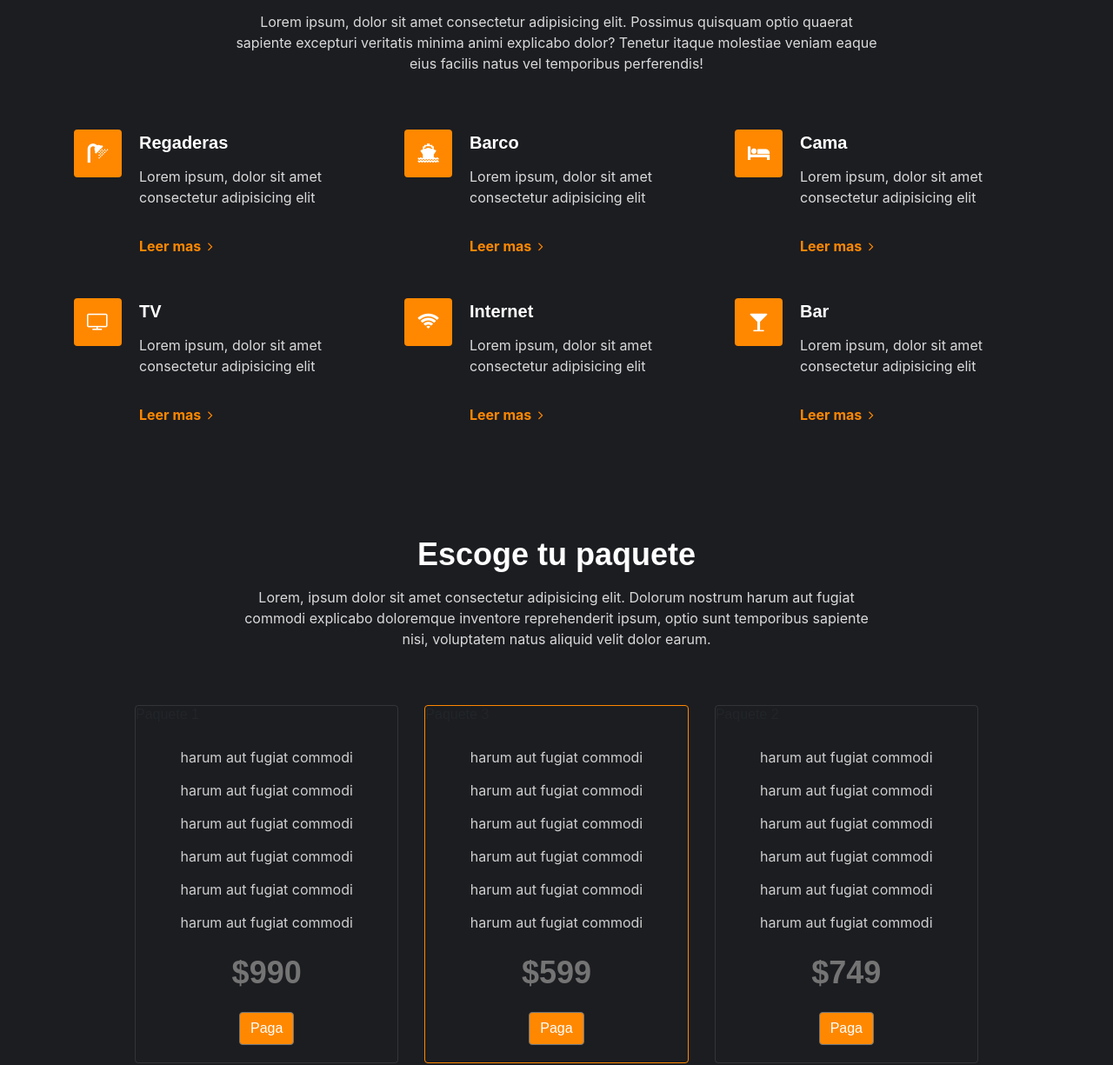
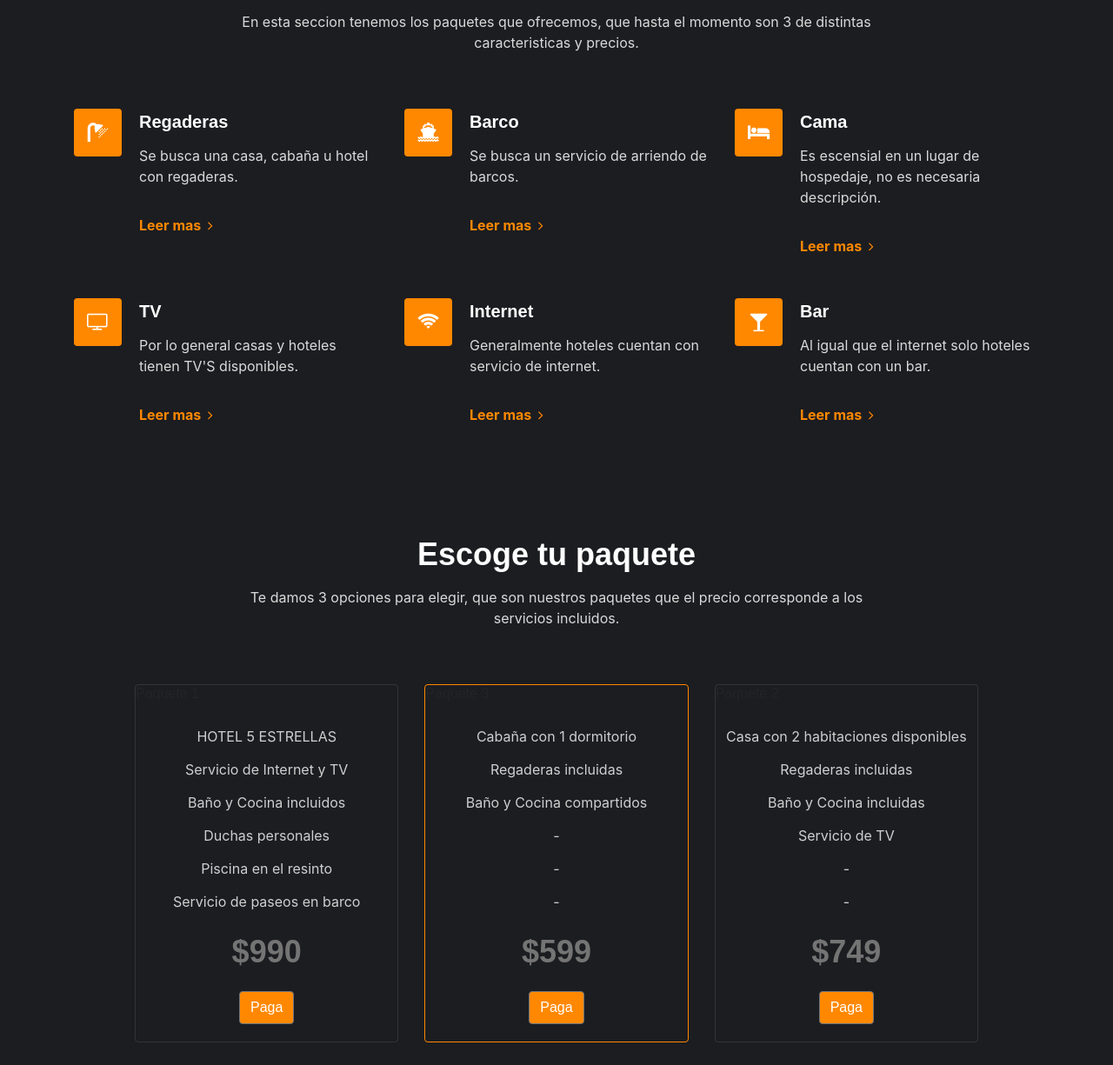
Before and after one commit to MarceloS19/Hoteleria_Mi_Destino, a plain HTML site: page servicios.html in a window 1280 px wide. Shown: the part 331-1556 px from the top of the page at 87% size. Drawn offline with nearby package versions, Linux system fonts and the light colour scheme.

Commit message:
Version 3.5
Quite la mayoria de los lorem

```diff
--- a/servicios.html
+++ b/servicios.html
@@ -64,9 +64,8 @@
             <div class="container py-md-3">
                 <div class="heading text-center mx-auto">
                     <h3 class="head">Mi servicios</h3>
-                    <p class="my-3 head">Lorem ipsum, dolor sit amet consectetur adipisicing elit. Possimus quisquam
-                        optio quaerat sapiente excepturi veritatis minima animi explicabo dolor? Tenetur
-                        itaque molestiae veniam eaque eius facilis natus vel temporibus perferendis!</p>
+                    <p class="my-3 head">En esta seccion tenemos los paquetes que ofrecemos, que hasta el momento son
+                        3 de distintas caracteristicas y precios.</p>
                 </div>
                 <div class="fea-gd-vv row mt-5 pt-3">
                     <div class="float-lt feature-gd col-lg-4 col-md-6">
@@ -75,7 +74,7 @@
                         </div>
                         <div class="icon-info">
                             <h5><a href="#">Regaderas</a></h5>
-                            <p>Lorem ipsum, dolor sit amet consectetur adipisicing elit</p>
+                            <p>Se busca una casa, cabaña u hotel con regaderas. </p>
                             <a href="#" class="red mt-3">Leer mas <span class="fa fa-angle-right pl-1">
                             </span></a>
                         </div>
@@ -86,7 +85,7 @@
                         </div>
                         <div class="icon-info">
                             <h5><a href="#">Barco</a></h5>
-                            <p>Lorem ipsum, dolor sit amet consectetur adipisicing elit</p>
+                            <p>Se busca un servicio de arriendo de barcos.</p>
                             <a href="#" class="red mt-3">Leer mas <span class="fa fa-angle-right pl-1">
                             </span></a>
                         </div>
@@ -97,7 +96,7 @@
                         </div>
                         <div class="icon-info">
                             <h5><a href="#">Cama</a></h5>
-                            <p>Lorem ipsum, dolor sit amet consectetur adipisicing elit</p>
+                            <p>Es escensial en un lugar de hospedaje, no es necesaria descripción.</p>
                             <a href="#" class="red mt-3">Leer mas <span class="fa fa-angle-right pl-1">
                             </span></a>
                         </div>
@@ -108,7 +107,7 @@
                         </div>
                         <div class="icon-info">
                             <h5><a href="#">TV</a></h5>
-                            <p>Lorem ipsum, dolor sit amet consectetur adipisicing elit</p>
+                            <p>Por lo general casas y hoteles tienen TV'S disponibles.</p>
                             <a href="#" class="red mt-3">Leer mas <span class="fa fa-angle-right pl-1">
                             </span></a>
                         </div>
@@ -119,7 +118,7 @@
                         </div>
                         <div class="icon-info">
                             <h5><a href="#">Internet</a></h5>
-                            <p>Lorem ipsum, dolor sit amet consectetur adipisicing elit</p>
+                            <p>Generalmente hoteles cuentan con servicio de internet.</p>
                             <a href="#" class="red mt-3">Leer mas <span class="fa fa-angle-right pl-1">
                             </span></a>
                         </div>
@@ -130,7 +129,7 @@
                         </div>
                         <div class="icon-info">
                             <h5><a href="#">Bar</a></h5>
-                            <p>Lorem ipsum, dolor sit amet consectetur adipisicing elit</p>
+                            <p>Al igual que el internet solo hoteles cuentan con un bar.</p>
                             <a href="#" class="red mt-3">Leer mas <span class="fa fa-angle-right pl-1">
                             </span></a>
                         </div>
@@ -146,9 +145,9 @@
             <div class="container py-md-3">
                 <div class="heading text-center mx-auto">
                     <h3 class="head">Escoge tu paquete</h3>
-                    <p class="my-3 head">Lorem, ipsum dolor sit amet consectetur adipisicing elit.
-                        Dolorum nostrum harum aut fugiat commodi explicabo doloremque inventore reprehenderit ipsum,
-                        optio sunt temporibus sapiente nisi, voluptatem natus aliquid velit dolor earum.</p>
+                    <p class="my-3 head">Te damos 3 opciones para elegir, que son nuestros paquetes que el precio
+                        corresponde a los servicios incluidos.
+                    </p>
                 </div>
                 <div class="row tank-pricing-7-gd-top pt-3 mt-5">
 
@@ -159,22 +158,22 @@
                                 <div class="ank-pricing-7-bottom-bottom">
                                     <ul class="links">
                                         <li class="tick-info">
-                                            harum aut fugiat commodi
+                                            HOTEL 5 ESTRELLAS
                                         </li>
                                         <li class="tick-info">
-                                            harum aut fugiat commodi
+                                            Servicio de Internet y TV
                                         </li>
                                         <li class="tick-info">
-                                            harum aut fugiat commodi
+                                            Baño y Cocina incluidos
                                         </li>
                                         <li class="tick-info">
-                                            harum aut fugiat commodi
+                                            Duchas personales
                                         </li>
                                         <li class="tick-info">
-                                            harum aut fugiat commodi
+                                            Piscina en el resinto
                                         </li>
                                         <li class="tick-info">
-                                            harum aut fugiat commodi
+                                            Servicio de paseos en barco
                                         </li>
                                     </ul>
                                     <h3 class="title-sub mt-4">$990</h3>
@@ -194,22 +193,22 @@
                                 <div class="ank-pricing-7-bottom-bottom">
                                     <ul class="links">
                                         <li class="tick-info">
-                                            harum aut fugiat commodi
+                                            Cabaña con 1 dormitorio
                                         </li>
                                         <li class="tick-info">
-                                            harum aut fugiat commodi
+                                            Regaderas incluidas
                                         </li>
                                         <li class="tick-info">
-                                            harum aut fugiat commodi
+                                            Baño y Cocina compartidos
                                         </li>
                                         <li class="tick-info">
-                                            harum aut fugiat commodi
+                                            -
                                         </li>
                                         <li class="tick-info">
-                                            harum aut fugiat commodi
+                                            -
                                         </li>
                                         <li class="tick-info">
-                                            harum aut fugiat commodi
+                                           -
                                         </li>
                                     </ul>
                                     <h3 class="title-sub mt-4">$599</h3>
@@ -229,22 +228,22 @@
                                 <div class="ank-pricing-7-bottom-bottom">
                                     <ul class="links">
                                         <li class="tick-info">
-                                            harum aut fugiat commodi
+                                            Casa con 2 habitaciones disponibles
                                         </li>
                                         <li class="tick-info">
-                                            harum aut fugiat commodi
+                                            Regaderas incluidas
                                         </li>
                                         <li class="tick-info">
-                                            harum aut fugiat commodi
+                                            Baño y Cocina incluidas
                                         </li>
                                         <li class="tick-info">
-                                            harum aut fugiat commodi
+                                            Servicio de TV
                                         </li>
                                         <li class="tick-info">
-                                            harum aut fugiat commodi
+                                            -
                                         </li>
                                         <li class="tick-info">
-                                            harum aut fugiat commodi
+                                            -
                                         </li>
                                     </ul>
                                     <h3 class="title-sub mt-4">$749</h3>
```
Also changed, not shown: home.html (+17 -14 lines).
